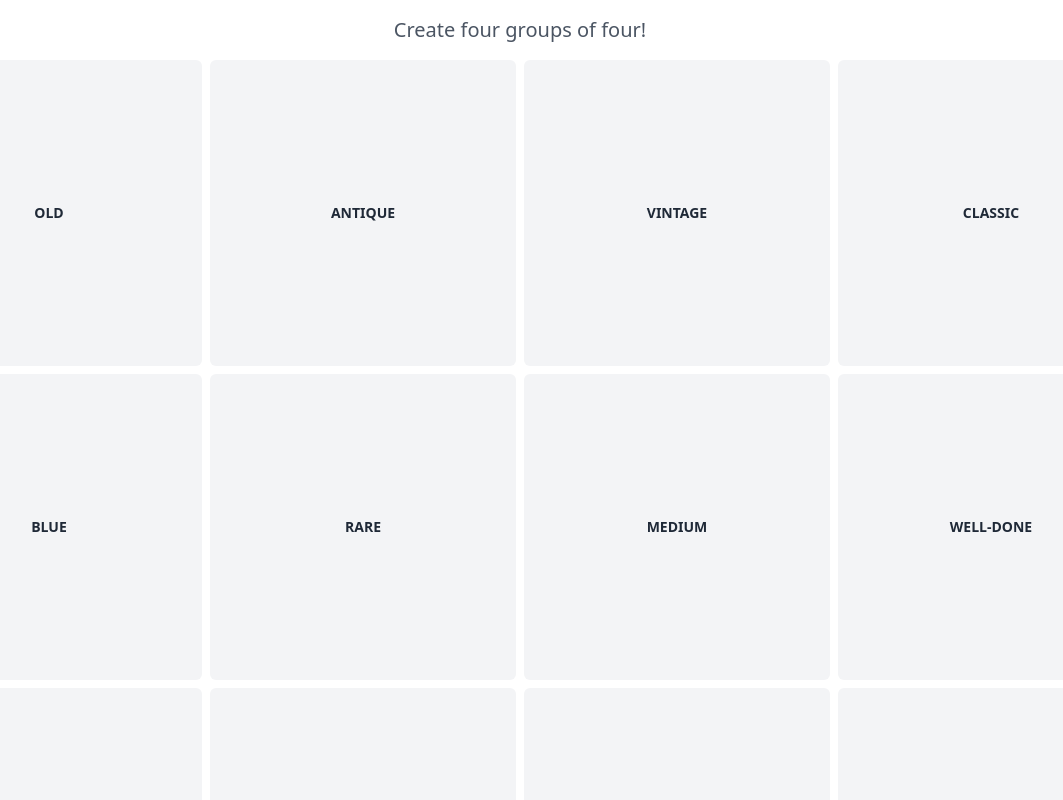
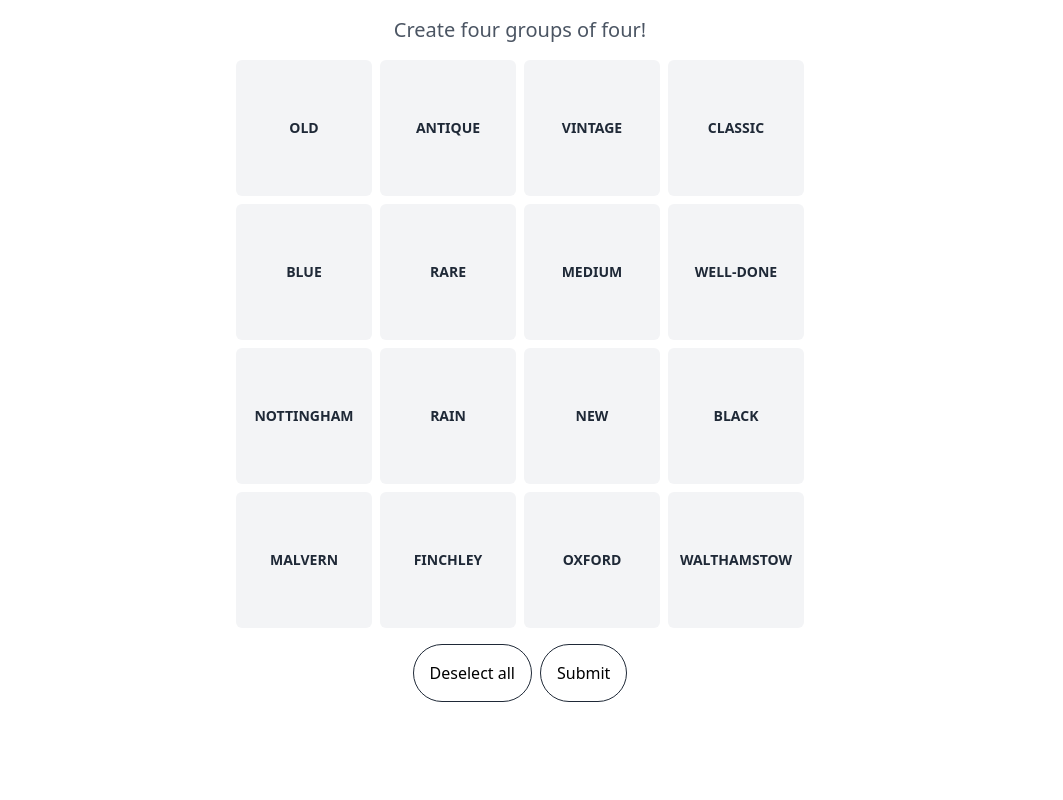
Before and after one commit to tompretty/connections, a React (Vite) app: page / in a window 1280 px wide. Shown: the top 800 px of the page, without its empty margins (120-1183 px from the left). Built offline with nearby package versions, Linux system fonts and the light colour scheme.

Commit message:
add guessing

```diff
--- a/src/App.tsx
+++ b/src/App.tsx
@@ -1,21 +1,29 @@
-import { useState } from "react";
+import { useMemo, useState } from "react";
 import { CONNECTIONS_PUZZLE, ConnectionsPuzzle } from "./puzzle";
 
 export default function App() {
   const connections = useConnections(CONNECTIONS_PUZZLE);
 
   return (
-    <div className="p-4 flex flex-col gap-4">
+    <div className="flex items-center justify-center">
+      <div className="p-4 flex flex-col gap-4 max-w-[600px] w-full">
         <h1 className="text-xl text-center text-gray-600">
           Create four groups of four!
         </h1>
 
         <div className="">
           <div className="grid grid-cols-4 grid-rows-4 gap-2">
-          {connections.getWords().map((word) => (
+            {connections
+              .getWords()
+              .correctGuesses.flat()
+              .map((word) => (
+                <GridSquareGuessed key={word.word} wordOption={word} />
+              ))}
+
+            {connections.getWords().remainingWords.map((word) => (
               <GridSquare
-              key={word}
-              word={word}
+                key={word.word}
+                word={word.word}
                 isSelected={connections.isWordSelected(word)}
                 onClick={() => connections.toggleWordSelection(word)}
               />
@@ -27,6 +35,7 @@
           <ActionButton onClick={connections.deselectAll} text="Deselect all" />
 
           <ActionButton onClick={connections.submitGuess} text="Submit" />
+        </div>
       </div>
     </div>
   );
@@ -54,6 +63,24 @@
   );
 }
 
+type GridSquareGuessedProps = {
+  wordOption: WordOption;
+};
+
+function GridSquareGuessed({ wordOption }: GridSquareGuessedProps) {
+  const backgroundColour = GUESSED_WORD_BACKGROUND_COLOURS[wordOption.colour];
+
+  return (
+    <div className="relative w-[100%] pt-[100%]">
+      <div
+        className={`flex items-center justify-center rounded-md absolute inset-0 font-semibold text-sm ${backgroundColour}`}
+      >
+        <div>{wordOption.word}</div>
+      </div>
+    </div>
+  );
+}
+
 type ActionButtonProps = {
   onClick: () => void;
   text: string;
@@ -71,28 +98,60 @@
 }
 
 type Connections = {
-  getWords: () => string[];
-  isWordSelected: (word: string) => boolean;
-  toggleWordSelection: (word: string) => void;
+  getWords: () => Words;
+  isWordSelected: (word: WordOption) => boolean;
+  toggleWordSelection: (word: WordOption) => void;
   deselectAll: () => void;
   submitGuess: () => void;
 };
 
-function useConnections(puzzle: ConnectionsPuzzle): Connections {
-  const [selectedWords, setSelectedWords] = useState<string[]>([]);
-
-  const getWords = () => {
-    return [
-      ...puzzle.yellow,
-      ...puzzle.green,
-      ...puzzle.blue,
-      ...puzzle.purple,
-    ];
+type Words = {
+  correctGuesses: WordOption[][];
+  remainingWords: WordOption[];
 };
 
-  const isWordSelected = (word: string) => selectedWords.includes(word);
+type WordOption = {
+  word: string;
+  colour: Colour;
+};
 
-  const toggleWordSelection = (word: string) => {
+enum Colour {
+  YELLOW = "YELLOW",
+  GREEN = "GREEN",
+  BLUE = "BLUE",
+  PURPLE = "PURPLE",
+}
+
+const GUESSED_WORD_BACKGROUND_COLOURS = {
+  [Colour.YELLOW]: "bg-yellow-400",
+  [Colour.GREEN]: "bg-green-400",
+  [Colour.BLUE]: "bg-blue-400",
+  [Colour.PURPLE]: "bg-purple-400",
+};
+
+function useConnections(puzzle: ConnectionsPuzzle): Connections {
+  const wordOptions = useMemo(() => getWordOptions(puzzle), [puzzle]);
+
+  const [selectedWords, setSelectedWords] = useState<WordOption[]>([]);
+
+  const [remainingWords, setRemainingWords] =
+    useState<WordOption[]>(wordOptions);
+  const [correctGuesses, setCorrectGuesses] = useState<WordOption[][]>([]);
+
+  const getWords = (): Words => {
+    return { correctGuesses, remainingWords };
+  };
+
+  const isWordSelected = (word: WordOption) => {
+    for (const selectedWord of selectedWords) {
+      if (selectedWord === word) {
+        return true;
+      }
+    }
+    return false;
+  };
+
+  const toggleWordSelection = (word: WordOption) => {
     const isAlreadySelected = isWordSelected(word);
 
     // If already selected, remove from the selection
@@ -120,6 +179,15 @@
       // TODO: log error
       return;
     }
+
+    // store the guess
+    if (areAllWordsTheSameColour(selectedWords)) {
+      setCorrectGuesses((prev) => [...prev, selectedWords]);
+      setRemainingWords((prev) =>
+        prev.filter((word) => !selectedWords.includes(word))
+      );
+      deselectAll();
+    }
   };
 
   return {
@@ -130,3 +198,16 @@
     submitGuess,
   };
 }
+
+function getWordOptions(puzzle: ConnectionsPuzzle): WordOption[] {
+  return [
+    ...puzzle.yellow.map((word) => ({ word, colour: Colour.YELLOW })),
+    ...puzzle.green.map((word) => ({ word, colour: Colour.GREEN })),
+    ...puzzle.blue.map((word) => ({ word, colour: Colour.BLUE })),
+    ...puzzle.purple.map((word) => ({ word, colour: Colour.PURPLE })),
+  ];
+}
+
+function areAllWordsTheSameColour(words: WordOption[]): boolean {
+  return words.every((word) => word.colour === words[0].colour);
+}
```
Lines whose indentation alone changed are shown as unchanged.
